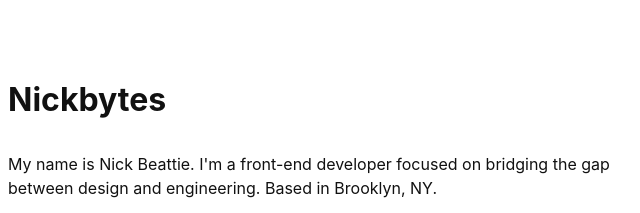
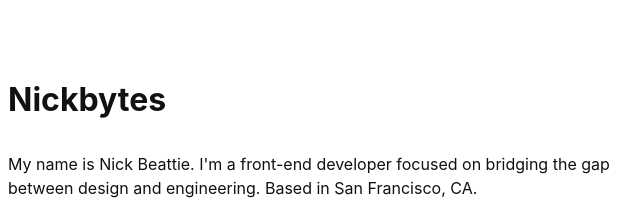
Before and after one commit to nickbytes/nickbytes.github.io, a website: page index.html in a window 1280 px wide. Shown: the top 213 px of the page, 328-968 px from the left. Drawn offline with Linux system fonts and the light colour scheme.

Commit message:
Changed home

```diff
--- a/index.html
+++ b/index.html
@@ -11,7 +11,7 @@
 <body>
   <div class="container px2 mt4">
     <h1 class="py2">Nickbytes</h1>
-    <p class="">My name is Nick Beattie. I'm a front-end developer focused on bridging the gap between design and engineering. Based in Brooklyn, NY.</p>
+    <p class="">My name is Nick Beattie. I'm a front-end developer focused on bridging the gap between design and engineering. Based in San Francisco, CA.</p>
 
     <div class="py2">
       <h4 class="caps uppercase">Selected Works</h4>
```
